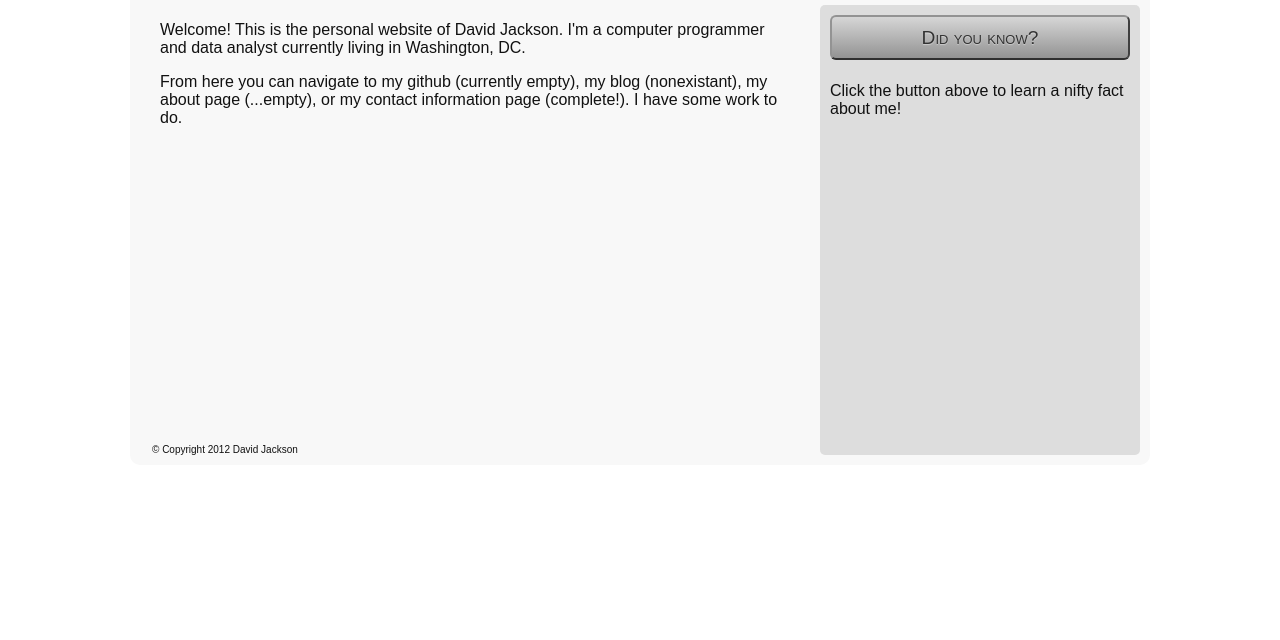
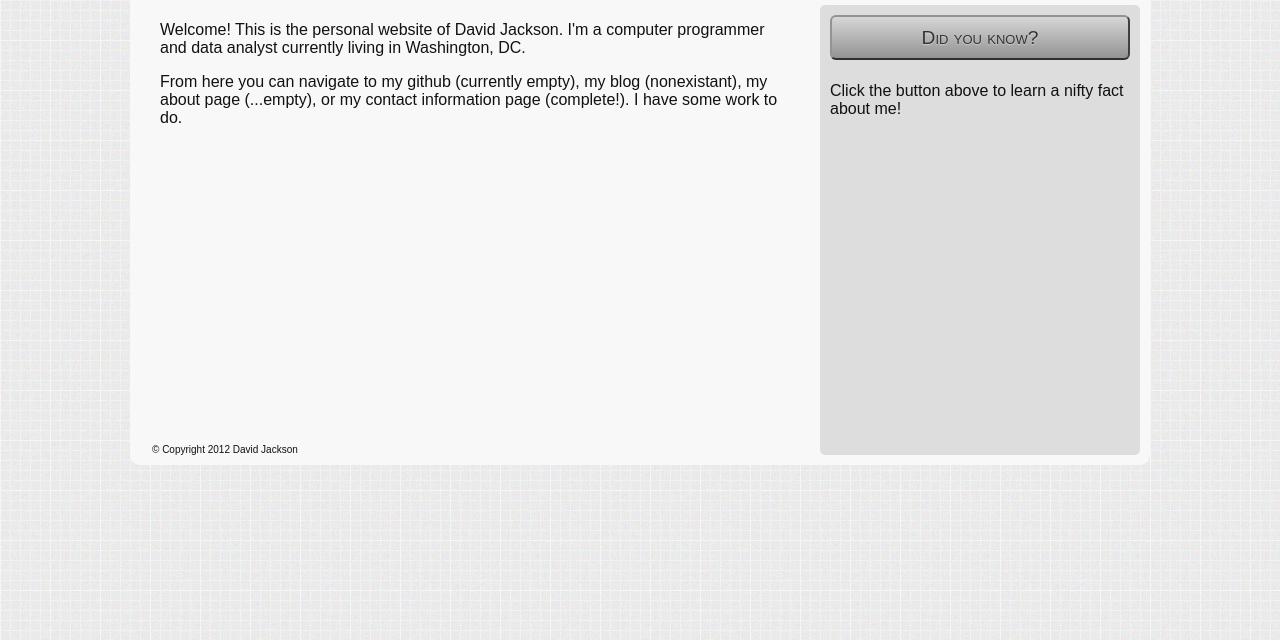
Before and after one commit to djack/dangerlibrary, a plain HTML site: page index.html in a window 1280 px wide. Shown: the part 160-800 px from the top of the page. Drawn offline with Linux system fonts and the light colour scheme.

Commit message:
changed route to background image

```diff
--- a/css/dangerlib.css
+++ b/css/dangerlib.css
@@ -1,5 +1,5 @@
 body {
-	background-image: url("./noisy_grid.png");
+	background-image: url("../images/noisy_grid.png");
 }
 
 img#logo {
```
